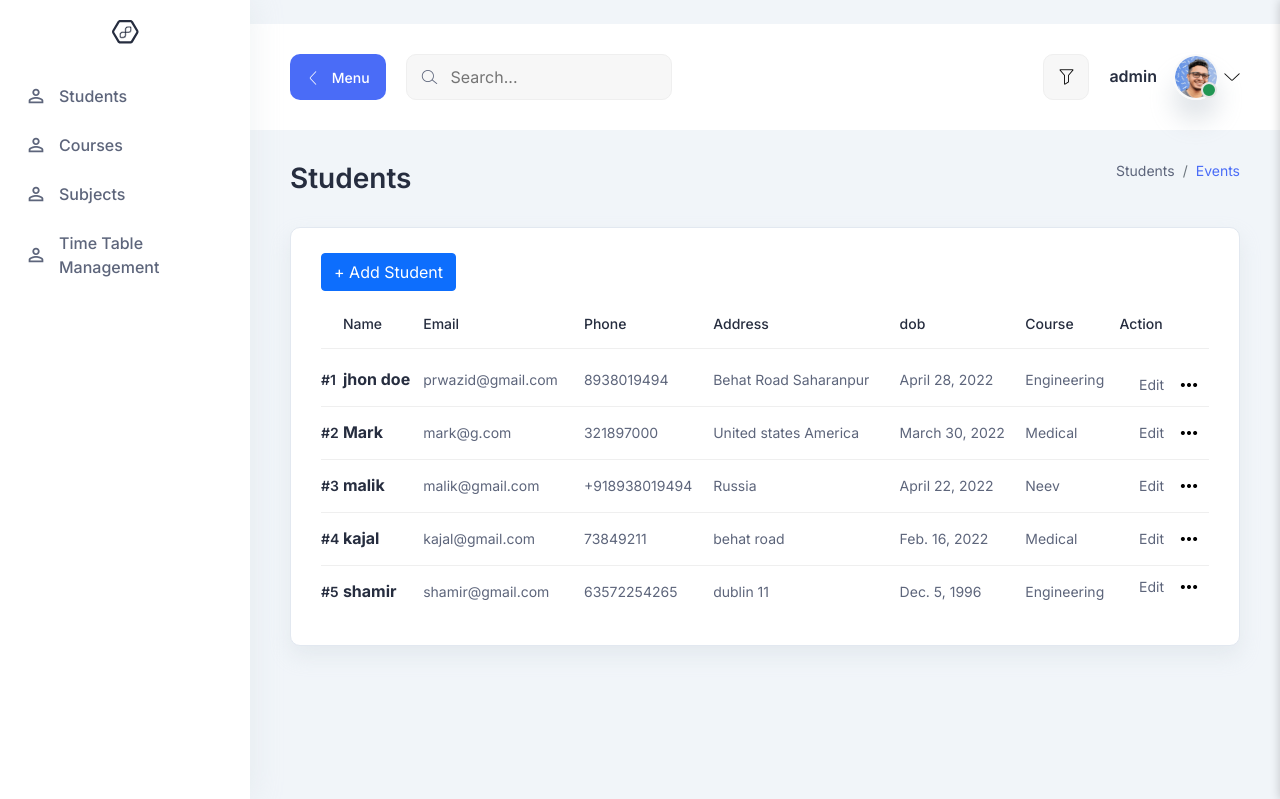
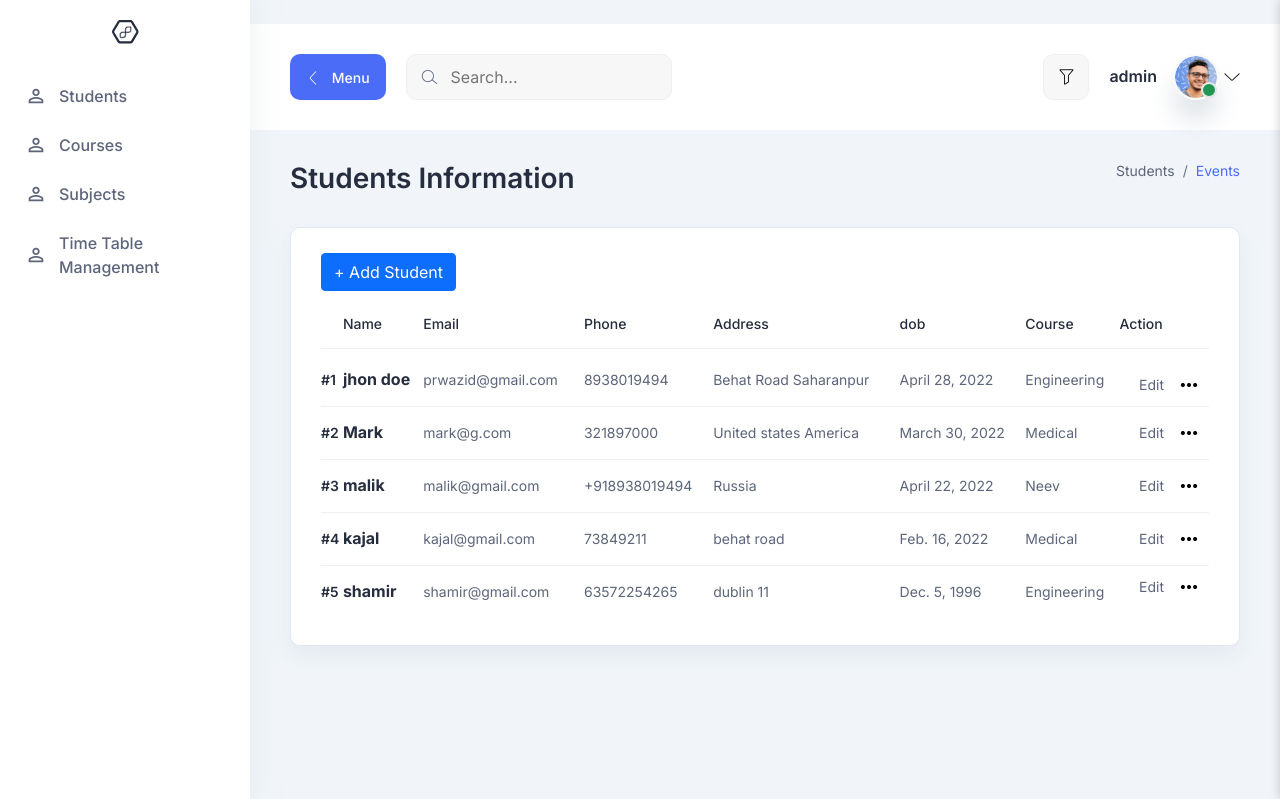
Before and after one commit to reddymahi251/mahicpp, a Django app: page /all-students in a window 1280 px wide. Shown: the top 799 px of the page. Run offline with Django 3.2, Linux system fonts and the light colour scheme; the first user in the database is signed in; data comes from the database, SQL or seed files in the repository; some libraries are stand-ins or nearby versions.

Commit message:
Update students.html

```diff
--- a/src/templates/students.html
+++ b/src/templates/students.html
@@ -10,7 +10,7 @@
         <div class="row align-items-center">
           <div class="col-md-6">
             <div class="title mb-30">
-              <h2>Students</h2>
+              <h2>Students Information</h2>
             </div>
           </div>
           <!-- end col -->
```
